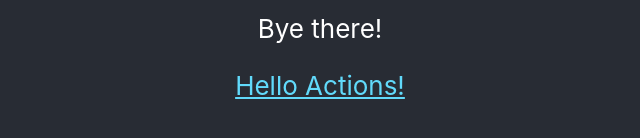
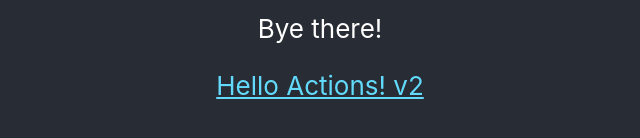
Before and after one commit to DannyYang/demo-microservices, a React (Create React App) app in the folder frontend/: page / in a window 1280 px wide. Shown: the part 516-654 px from the top of the page, without its empty margins (320-960 px from the left). Built offline with nearby package versions, Linux system fonts and the light colour scheme.

Commit message:
modify frontend

```diff
--- a/frontend/src/App.js
+++ b/frontend/src/App.js
@@ -14,7 +14,7 @@ function App() {
           target="_blank"
           rel="noopener noreferrer"
         >
-          Hello Actions!
+          Hello Actions! v2
         </a>
       </header>
     </div>
```
